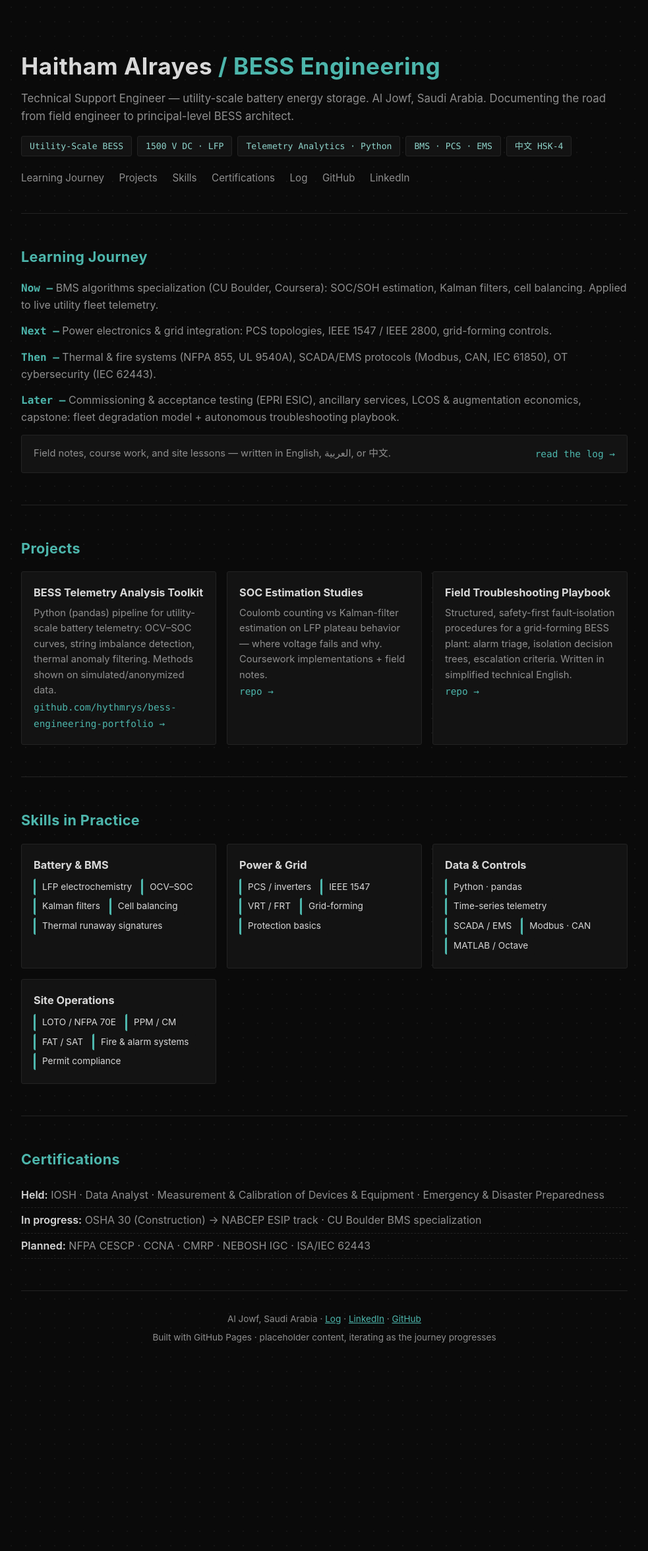
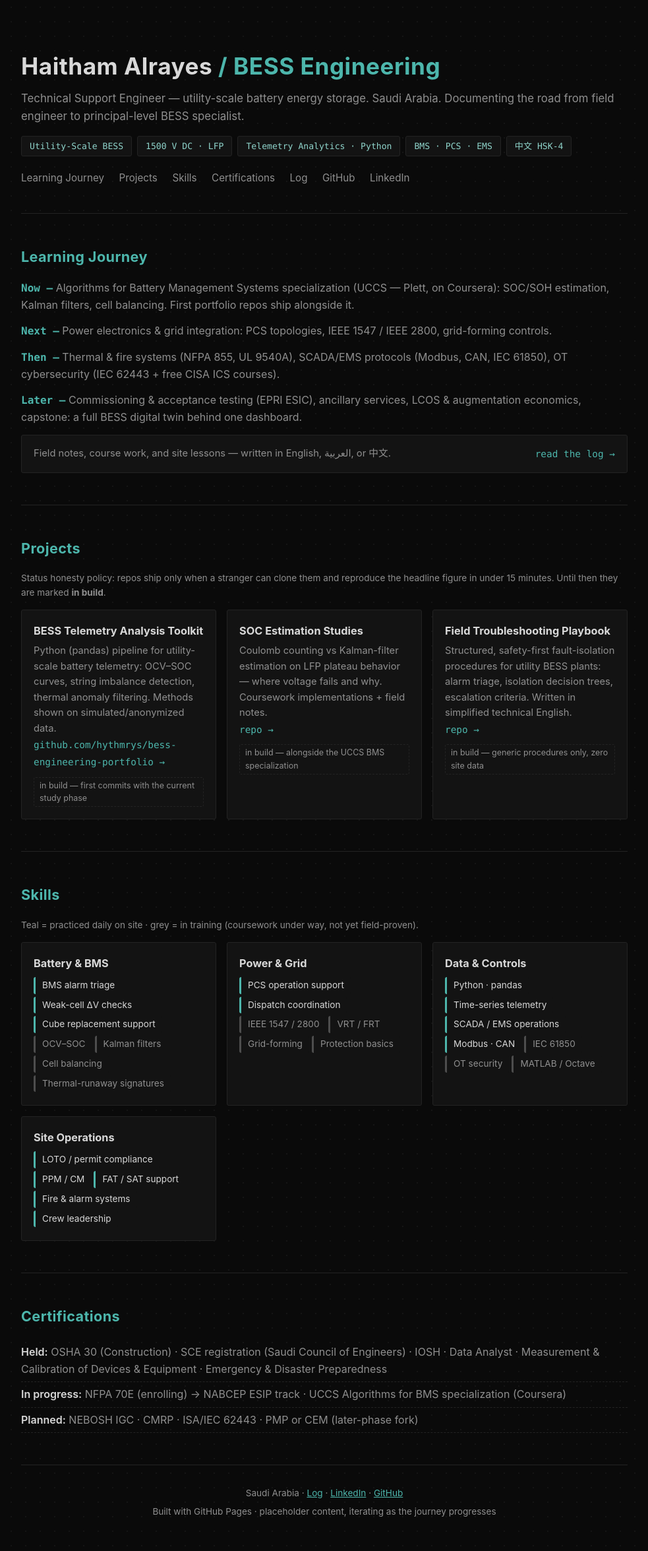
Before and after one commit to hythmrys/hythmrys.github.io, a Jekyll site: the page index.html, which Jekyll copies as it is, in a window 1280 px wide. Shown: the whole page at 66% size, without its empty margins (148-1131 px from the left). Built offline with Jekyll 4.4.1, drawn with Linux system fonts in a browser that asks for light colours; before the commit the page ends 2087 px from its top, so only the background shows below that.

Commit message:
Fix certifications accuracy (OSHA 30 held, add SCE, drop CCNA), correct UCCS attribution, mark projects in-build, split skills practiced vs in-training

```diff
--- a/index.html
+++ b/index.html
@@ -36,6 +36,8 @@
   .card a{color:var(--accent);text-decoration:none;font-size:.9rem;
           font-family:Consolas,"Roboto Mono",monospace}
   .card a:hover{text-decoration:underline}
+  .status{display:inline-block;margin-top:10px;font-size:.78rem;color:var(--muted);
+          border:1px dashed var(--line);border-radius:var(--radius);padding:2px 8px}
   ul.tight{list-style:none}
   ul.tight li{padding:6px 0;color:var(--muted);border-bottom:1px dashed var(--line)}
   ul.tight li b{color:var(--ink);font-weight:600}
@@ -46,6 +48,8 @@
   .pill{display:inline-block;border-left:3px solid var(--accent);
         padding:2px 10px;margin:2px 4px 2px 0;border-radius:var(--radius);
         font-size:.85rem;color:var(--ink);background:var(--panel)}
+  .pill.t{border-left-color:#4d4d4d;color:var(--muted)}
+  .legend{color:var(--muted);font-size:.85rem;margin-bottom:14px}
   .logstrip{margin-top:10px;background:var(--panel);border:1px solid var(--line);
             border-radius:var(--radius);padding:16px 18px;display:flex;
             justify-content:space-between;align-items:center;flex-wrap:wrap;gap:8px}
@@ -61,7 +65,7 @@
 <header>
   <h1>Haitham Alrayes <span>/ BESS Engineering</span></h1>
   <p class="tagline">Technical Support Engineer — utility-scale battery energy storage.
-  Al Jowf, Saudi Arabia. Documenting the road from field engineer to principal-level BESS architect.</p>
+  Saudi Arabia. Documenting the road from field engineer to principal-level BESS specialist.</p>
   <div class="badges">
     <span class="badge">Utility-Scale BESS</span>
     <span class="badge">1500 V DC · LFP</span>
@@ -83,10 +87,10 @@
 <section id="journey">
   <h2>Learning Journey</h2>
   <ul class="timeline">
-    <li><span class="q">Now —</span> BMS algorithms specialization (CU Boulder, Coursera): SOC/SOH estimation, Kalman filters, cell balancing. Applied to live utility fleet telemetry.</li>
+    <li><span class="q">Now —</span> Algorithms for Battery Management Systems specialization (UCCS — Plett, on Coursera): SOC/SOH estimation, Kalman filters, cell balancing. First portfolio repos ship alongside it.</li>
     <li><span class="q">Next —</span> Power electronics &amp; grid integration: PCS topologies, IEEE 1547 / IEEE 2800, grid-forming controls.</li>
-    <li><span class="q">Then —</span> Thermal &amp; fire systems (NFPA 855, UL 9540A), SCADA/EMS protocols (Modbus, CAN, IEC 61850), OT cybersecurity (IEC 62443).</li>
-    <li><span class="q">Later —</span> Commissioning &amp; acceptance testing (EPRI ESIC), ancillary services, LCOS &amp; augmentation economics, capstone: fleet degradation model + autonomous troubleshooting playbook.</li>
+    <li><span class="q">Then —</span> Thermal &amp; fire systems (NFPA 855, UL 9540A), SCADA/EMS protocols (Modbus, CAN, IEC 61850), OT cybersecurity (IEC 62443 + free CISA ICS courses).</li>
+    <li><span class="q">Later —</span> Commissioning &amp; acceptance testing (EPRI ESIC), ancillary services, LCOS &amp; augmentation economics, capstone: a full BESS digital twin behind one dashboard.</li>
   </ul>
   <div class="logstrip">
     <p>Field notes, course work, and site lessons — written in English, العربية, or 中文.</p>
@@ -96,39 +100,44 @@
 
 <section id="projects">
   <h2>Projects</h2>
+  <p class="legend">Status honesty policy: repos ship only when a stranger can clone them and reproduce the headline figure in under 15 minutes. Until then they are marked <b>in build</b>.</p>
   <div class="grid">
     <div class="card">
       <h3>BESS Telemetry Analysis Toolkit</h3>
       <p>Python (pandas) pipeline for utility-scale battery telemetry: OCV–SOC curves, string imbalance detection, thermal anomaly filtering. Methods shown on simulated/anonymized data.</p>
       <a href="https://github.com/hythmrys/bess-engineering-portfolio">github.com/hythmrys/bess-engineering-portfolio →</a>
+      <span class="status">in build — first commits with the current study phase</span>
     </div>
     <div class="card">
       <h3>SOC Estimation Studies</h3>
       <p>Coulomb counting vs Kalman-filter estimation on LFP plateau behavior — where voltage fails and why. Coursework implementations + field notes.</p>
       <a href="https://github.com/hythmrys/bess-engineering-portfolio">repo →</a>
+      <span class="status">in build — alongside the UCCS BMS specialization</span>
     </div>
     <div class="card">
       <h3>Field Troubleshooting Playbook</h3>
-      <p>Structured, safety-first fault-isolation procedures for a grid-forming BESS plant: alarm triage, isolation decision trees, escalation criteria. Written in simplified technical English.</p>
+      <p>Structured, safety-first fault-isolation procedures for utility BESS plants: alarm triage, isolation decision trees, escalation criteria. Written in simplified technical English.</p>
       <a href="https://github.com/hythmrys/bess-engineering-portfolio">repo →</a>
+      <span class="status">in build — generic procedures only, zero site data</span>
     </div>
   </div>
 </section>
 
 <section id="skills">
-  <h2>Skills in Practice</h2>
+  <h2>Skills</h2>
+  <p class="legend">Teal = practiced daily on site · grey = in training (coursework under way, not yet field-proven).</p>
   <div class="grid">
     <div class="card"><h3>Battery &amp; BMS</h3>
-      <span class="pill">LFP electrochemistry</span><span class="pill">OCV–SOC</span><span class="pill">Kalman filters</span><span class="pill">Cell balancing</span><span class="pill">Thermal runaway signatures</span>
+      <span class="pill">BMS alarm triage</span><span class="pill">Weak-cell ΔV checks</span><span class="pill">Cube replacement support</span><span class="pill t">OCV–SOC</span><span class="pill t">Kalman filters</span><span class="pill t">Cell balancing</span><span class="pill t">Thermal-runaway signatures</span>
     </div>
     <div class="card"><h3>Power &amp; Grid</h3>
-      <span class="pill">PCS / inverters</span><span class="pill">IEEE 1547</span><span class="pill">VRT / FRT</span><span class="pill">Grid-forming</span><span class="pill">Protection basics</span>
+      <span class="pill">PCS operation support</span><span class="pill">Dispatch coordination</span><span class="pill t">IEEE 1547 / 2800</span><span class="pill t">VRT / FRT</span><span class="pill t">Grid-forming</span><span class="pill t">Protection basics</span>
     </div>
     <div class="card"><h3>Data &amp; Controls</h3>
-      <span class="pill">Python · pandas</span><span class="pill">Time-series telemetry</span><span class="pill">SCADA / EMS</span><span class="pill">Modbus · CAN</span><span class="pill">MATLAB / Octave</span>
+      <span class="pill">Python · pandas</span><span class="pill">Time-series telemetry</span><span class="pill">SCADA / EMS operations</span><span class="pill">Modbus · CAN</span><span class="pill t">IEC 61850</span><span class="pill t">OT security</span><span class="pill t">MATLAB / Octave</span>
     </div>
     <div class="card"><h3>Site Operations</h3>
-      <span class="pill">LOTO / NFPA 70E</span><span class="pill">PPM / CM</span><span class="pill">FAT / SAT</span><span class="pill">Fire &amp; alarm systems</span><span class="pill">Permit compliance</span>
+      <span class="pill">LOTO / permit compliance</span><span class="pill">PPM / CM</span><span class="pill">FAT / SAT support</span><span class="pill">Fire &amp; alarm systems</span><span class="pill">Crew leadership</span>
     </div>
   </div>
 </section>
@@ -136,14 +145,14 @@
 <section id="certs">
   <h2>Certifications</h2>
   <ul class="tight">
-    <li><b>Held:</b> IOSH · Data Analyst · Measurement &amp; Calibration of Devices &amp; Equipment · Emergency &amp; Disaster Preparedness</li>
-    <li><b>In progress:</b> OSHA 30 (Construction) → NABCEP ESIP track · CU Boulder BMS specialization</li>
-    <li><b>Planned:</b> NFPA CESCP · CCNA · CMRP · NEBOSH IGC · ISA/IEC 62443</li>
+    <li><b>Held:</b> OSHA 30 (Construction) · SCE registration (Saudi Council of Engineers) · IOSH · Data Analyst · Measurement &amp; Calibration of Devices &amp; Equipment · Emergency &amp; Disaster Preparedness</li>
+    <li><b>In progress:</b> NFPA 70E (enrolling) → NABCEP ESIP track · UCCS Algorithms for BMS specialization (Coursera)</li>
+    <li><b>Planned:</b> NEBOSH IGC · CMRP · ISA/IEC 62443 · PMP or CEM (later-phase fork)</li>
   </ul>
 </section>
 
 <footer>
-  <p>Al Jowf, Saudi Arabia · <a href="/blog/" style="color:var(--accent)">Log</a> · <a href="https://www.linkedin.com/in/hythmrys" style="color:var(--accent)">LinkedIn</a> · <a href="https://github.com/hythmrys" style="color:var(--accent)">GitHub</a></p>
+  <p>Saudi Arabia · <a href="/blog/" style="color:var(--accent)">Log</a> · <a href="https://www.linkedin.com/in/hythmrys" style="color:var(--accent)">LinkedIn</a> · <a href="https://github.com/hythmrys" style="color:var(--accent)">GitHub</a></p>
   <p style="margin-top:6px">Built with GitHub Pages · placeholder content, iterating as the journey progresses</p>
 </footer>
 
```
